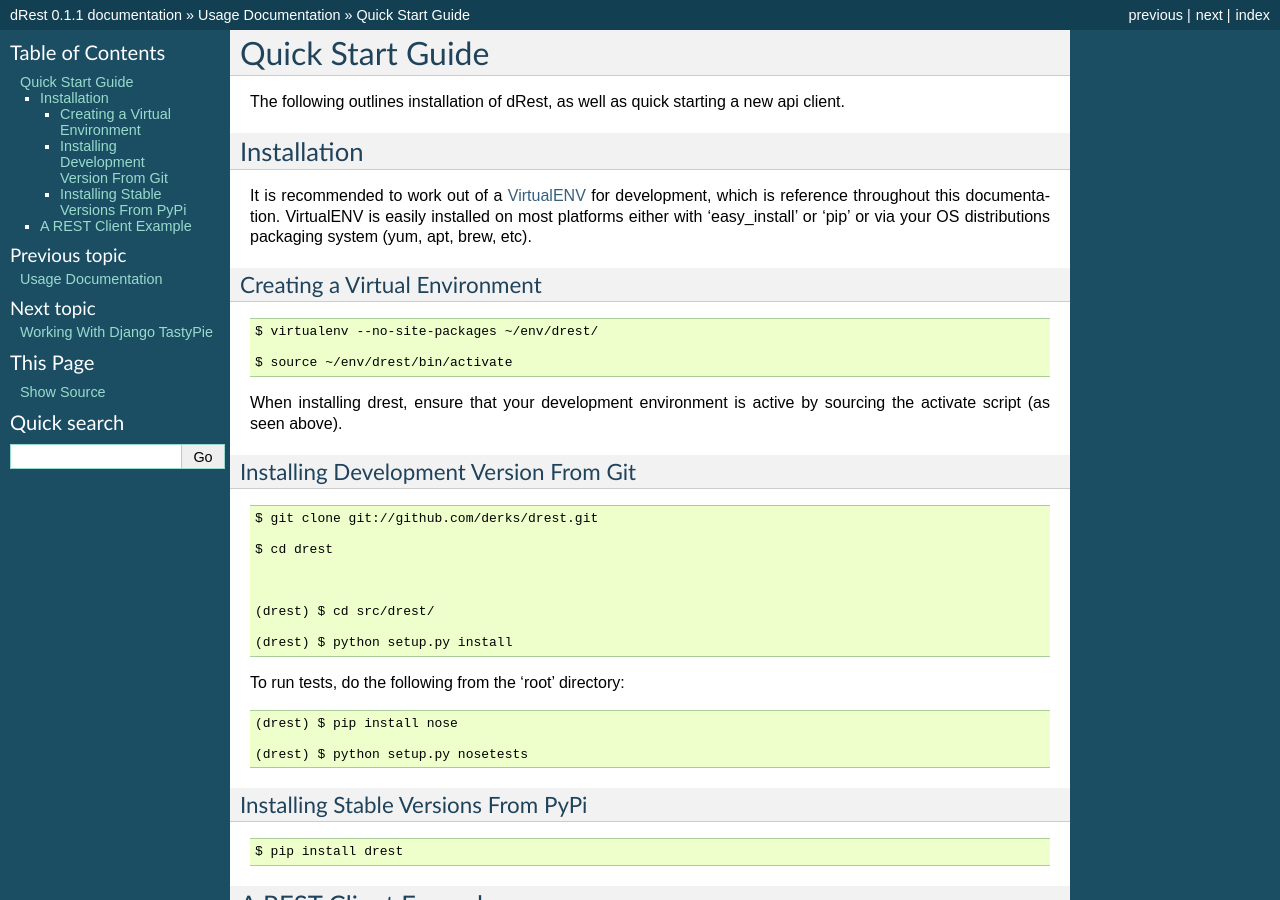
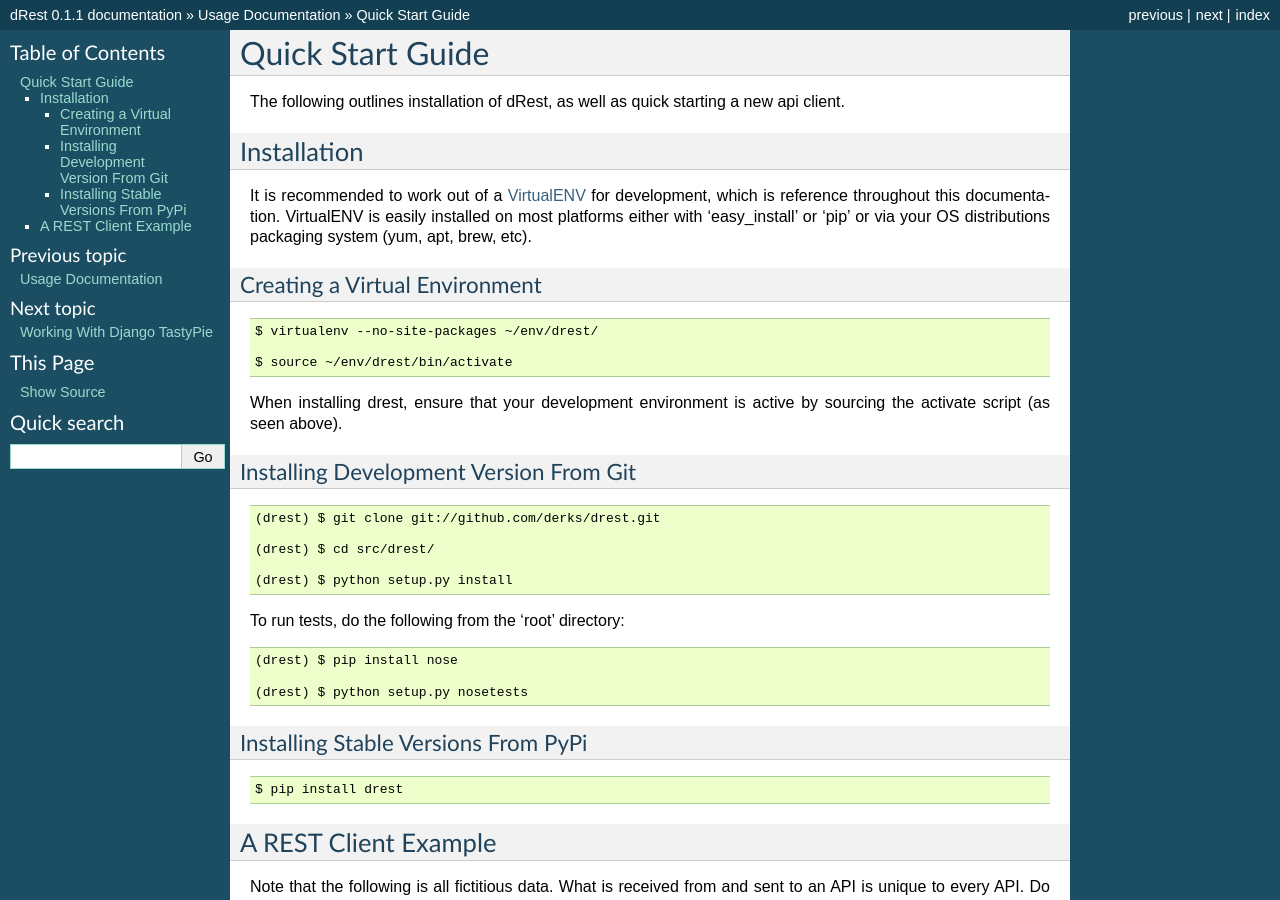
Before and after one commit to datafolklabs/drest, a Sphinx documentation site: the page built from doc/source/dev/quickstart.rst, in a window 1280 px wide and 900 px high. Built offline with Sphinx 7.4.7, drawn with Linux system fonts in a browser that asks for light colours.

Commit message:
minor fixup

```diff
--- a/doc/source/dev/quickstart.rst
+++ b/doc/source/dev/quickstart.rst
@@ -31,11 +31,7 @@
 
 .. code-block:: text
 
-    $ git clone git://github.com/derks/drest.git
-
-    $ cd drest
-
-
+    (drest) $ git clone git://github.com/derks/drest.git
 
     (drest) $ cd src/drest/
 
--- a/doc/source/index.rst
+++ b/doc/source/index.rst
@@ -22,6 +22,10 @@
    :maxdepth: 1
 
    license
+
+.. toctree::
+   :maxdepth: 1
+
    changelog
 
 .. toctree::
```
